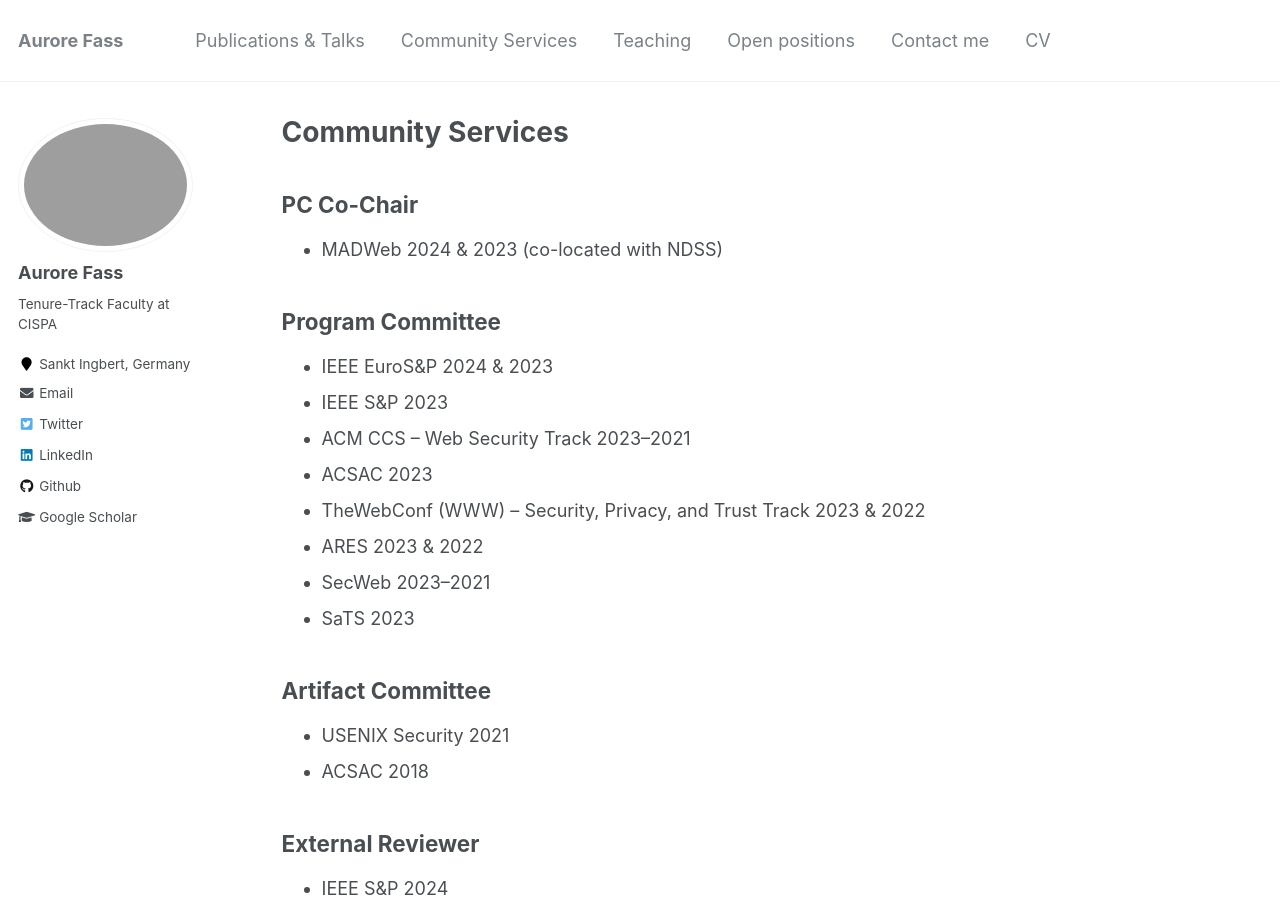
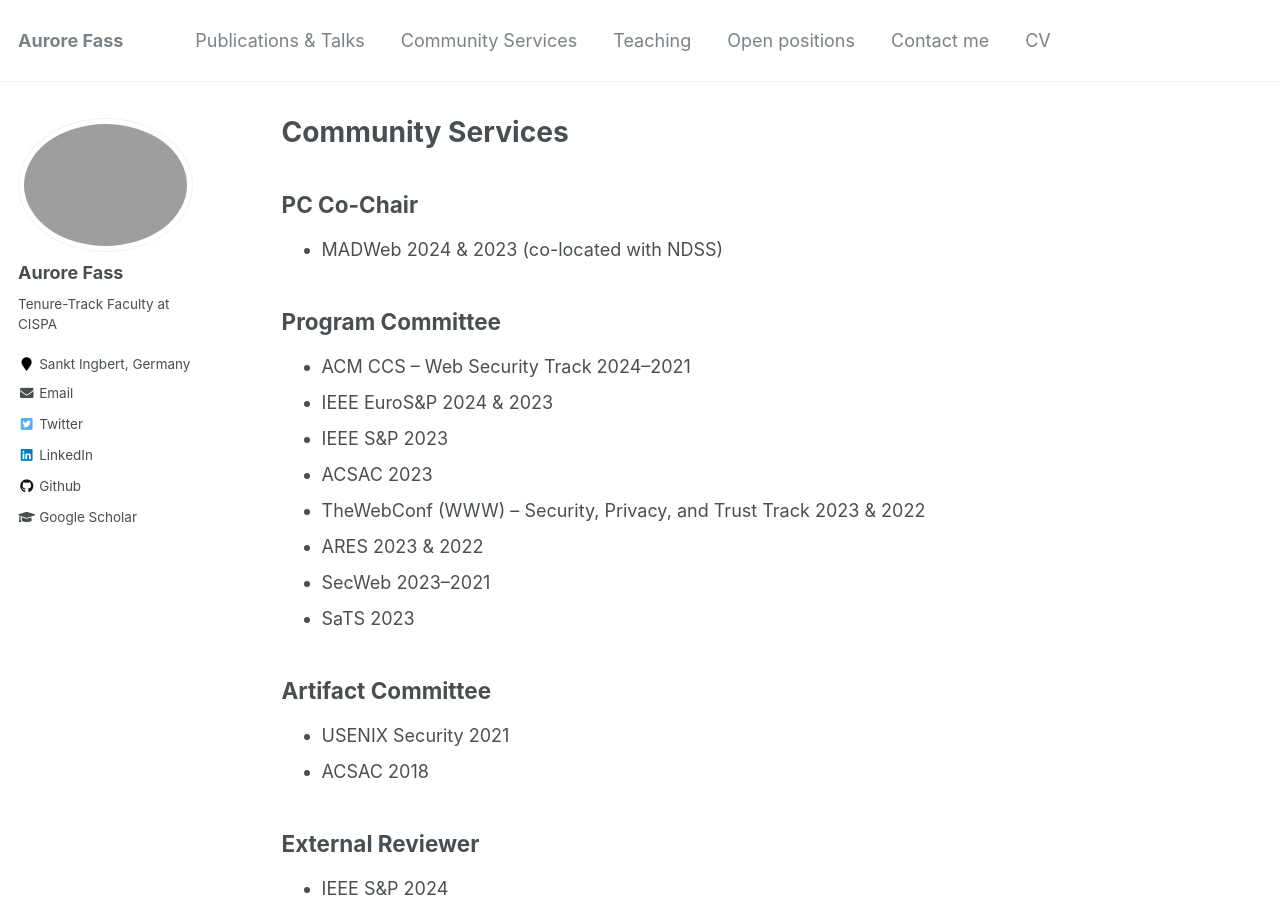
Before and after one commit to Aurore54F/aurore54f.github.io, a Jekyll site: the page built from _pages/services.md, in a window 1280 px wide and 900 px high. Built offline with Jekyll 4.4.1, drawn with Linux system fonts in a browser that asks for light colours.

Commit message:
Updated PC

```diff
--- a/_pages/services.md
+++ b/_pages/services.md
@@ -14,9 +14,9 @@ author_profile: true
 
 ## Program Committee
 
+* ACM CCS -- Web Security Track 2024--2021
 * IEEE EuroS&P 2024 & 2023
 * IEEE S&P 2023
-* ACM CCS -- Web Security Track 2023--2021
 * ACSAC 2023
 * TheWebConf (WWW) -- Security, Privacy, and Trust Track 2023 & 2022
 * ARES 2023 & 2022
```
